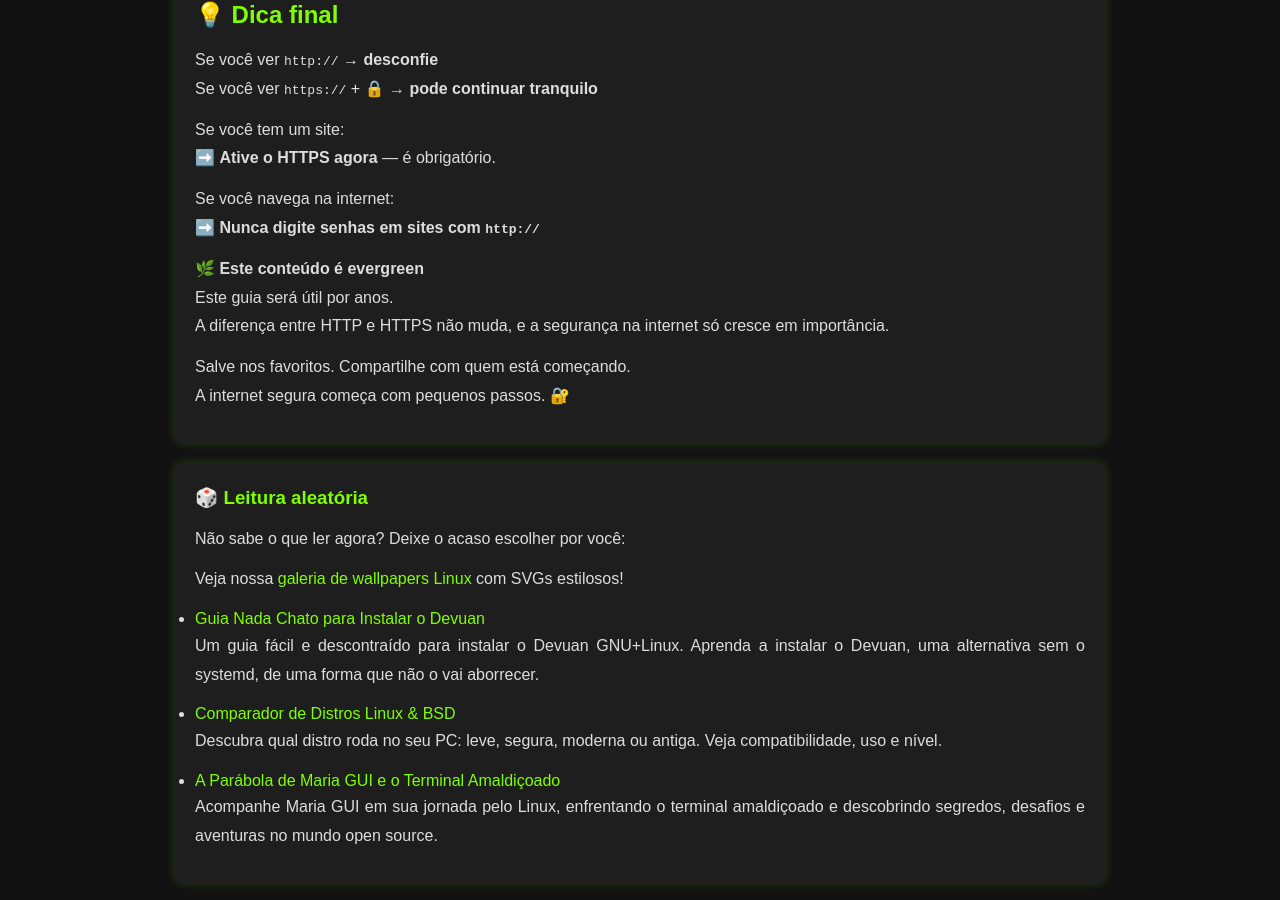
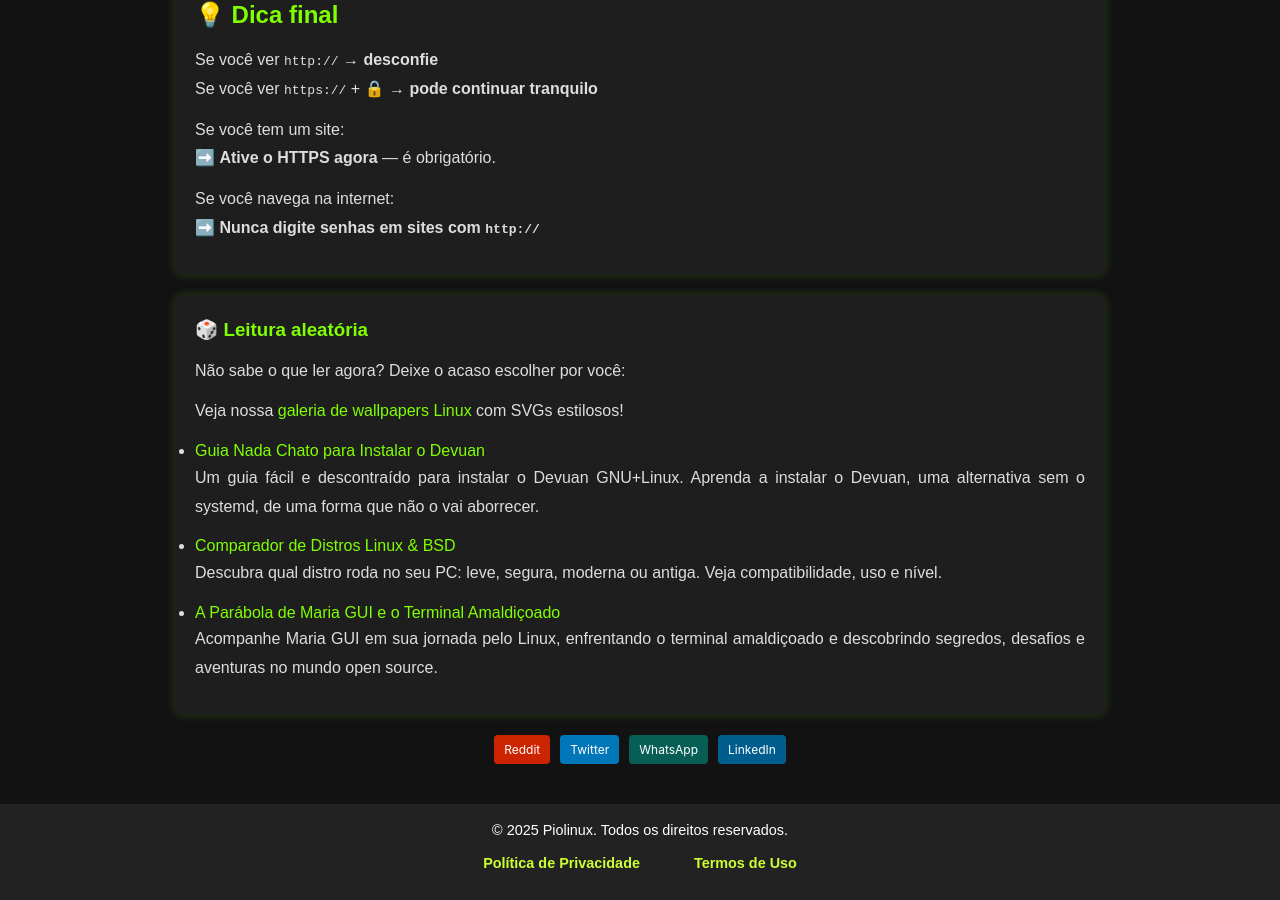
Before and after one commit to Piolinux/piolinux-site, a Jekyll site: the page built from _posts/2025-09-01-http-vs-https.md, in a window 1280 px wide and 900 px high, scrolled down 2120 px. Built offline with Jekyll 4.4.1, drawn with Linux system fonts in a browser that asks for light colours.

Commit message:
Update 2025-09-01-http-vs-https.md

```diff
--- a/_posts/2025-09-01-http-vs-https.md
+++ b/_posts/2025-09-01-http-vs-https.md
@@ -124,10 +124,3 @@ Se você ver <code>https://</code> + 🔒 → <strong>pode continuar tranquilo</
 
 <p>Se você navega na internet:<br>
 ➡️ <strong>Nunca digite senhas em sites com <code>http://</code></strong></p>
-
-<p><strong>🌿 Este conteúdo é evergreen</strong><br>
-Este guia será útil por anos.<br>
-A diferença entre HTTP e HTTPS não muda, e a segurança na internet só cresce em importância.</p>
-
-<p>Salve nos favoritos. Compartilhe com quem está começando.<br>
-A internet segura começa com pequenos passos. 🔐</p>
```
